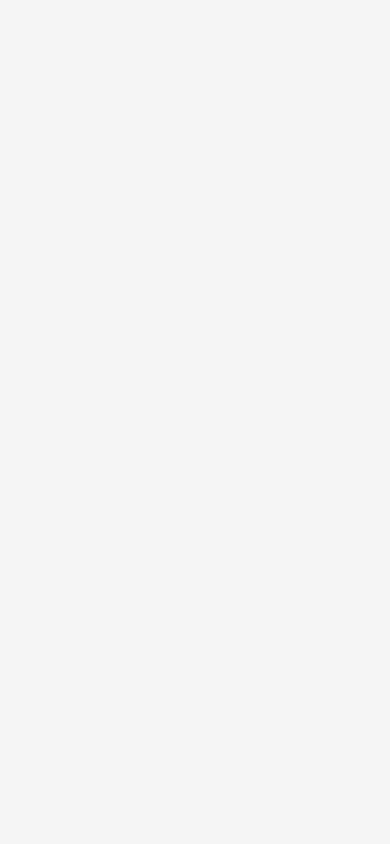
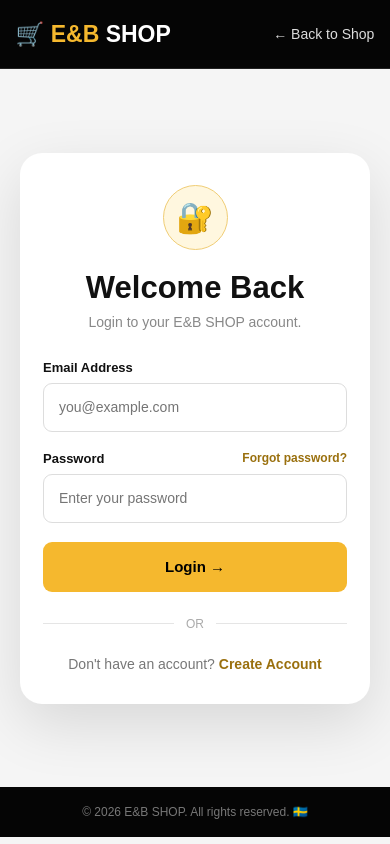
Before and after one commit to mreb6832-cpu/EBSHOP, a website: page login.html in a window 390 px wide. Drawn offline with Linux system fonts and the light colour scheme.

Commit message:
Update login.html

````diff
--- a/login.html
+++ b/login.html
@@ -38,6 +38,8 @@
       color: inherit;
     }
 
+    /* HEADER */
+
     header {
       background: #050505;
       color: white;
@@ -70,6 +72,8 @@
     .back:hover {
       color: var(--gold);
     }
+
+    /* MAIN */
 
     main {
       min-height: calc(100vh - 126px);
@@ -153,7 +157,6 @@
       font-size: 12px;
       color: #9a700e;
       font-weight: 700;
-      cursor: pointer;
     }
 
     .login-btn {
@@ -225,6 +228,8 @@
       font-weight: 800;
     }
 
+    /* FOOTER */
+
     footer {
       background: #050505;
       color: #777;
@@ -235,5 +240,232 @@
 
     @media (max-width: 500px) {
       .login-box {
-        pa
-```
+        padding: 32px 23px;
+      }
+
+      .nav {
+        min-height: 68px;
+      }
+
+      .logo {
+        font-size: 23px;
+      }
+    }
+  </style>
+</head>
+
+<body>
+
+  <!-- HEADER -->
+
+  <header>
+    <div class="nav">
+
+      <a href="index.html" class="logo">
+        🛒 <span>E&B</span> SHOP
+      </a>
+
+      <a href="index.html" class="back">
+        ← Back to Shop
+      </a>
+
+    </div>
+  </header>
+
+
+  <!-- LOGIN -->
+
+  <main>
+
+    <div class="login-box">
+
+      <div class="login-icon">
+        🔐
+      </div>
+
+      <h1>Welcome Back</h1>
+
+      <p class="subtitle">
+        Login to your E&B SHOP account.
+      </p>
+
+
+      <div id="message" class="message"></div>
+
+
+      <form id="loginForm">
+
+        <div class="form-group">
+
+          <label for="email">
+            Email Address
+          </label>
+
+          <input
+            type="email"
+            id="email"
+            placeholder="you@example.com"
+            required
+          >
+
+        </div>
+
+
+        <div class="form-group">
+
+          <div class="password-row">
+
+            <label for="password">
+              Password
+            </label>
+
+            <a href="#" class="forgot" onclick="forgotPassword(event)">
+              Forgot password?
+            </a>
+
+          </div>
+
+          <input
+            type="password"
+            id="password"
+            placeholder="Enter your password"
+            required
+          >
+
+        </div>
+
+
+        <button
+          type="submit"
+          class="login-btn"
+        >
+          Login →
+        </button>
+
+      </form>
+
+
+      <div class="divider">
+        OR
+      </div>
+
+
+      <p class="register-text">
+        Don't have an account?
+        <a href="register.html">
+          Create Account
+        </a>
+      </p>
+
+    </div>
+
+  </main>
+
+
+  <!-- FOOTER -->
+
+  <footer>
+    © 2026 E&B SHOP. All rights reserved. 🇸🇪
+  </footer>
+
+
+  <!-- JAVASCRIPT -->
+
+  <script>
+
+    const loginForm =
+      document.getElementById("loginForm");
+
+    const message =
+      document.getElementById("message");
+
+
+    loginForm.addEventListener("submit", function(event) {
+
+      event.preventDefault();
+
+      const email =
+        document.getElementById("email").value.trim();
+
+      const password =
+        document.getElementById("password").value;
+
+
+      message.className = "message";
+      message.textContent = "";
+
+
+      if (!email || !password) {
+
+        message.className = "message error";
+
+        message.textContent =
+          "Please enter your email and password.";
+
+        return;
+      }
+
+
+      /*
+        TEMPORARY LOGIN
+
+        Real authentication will be connected
+        to the E&B SHOP database later.
+      */
+
+
+      const savedEmail =
+        localStorage.getItem("ebShopCustomerEmail");
+
+
+      if (
+        savedEmail &&
+        savedEmail.toLowerCase() === email.toLowerCase()
+      ) {
+
+        localStorage.setItem(
+          "ebShopLoggedIn",
+          "true"
+        );
+
+        message.className =
+          "message success";
+
+        message.textContent =
+          "Login successful. Opening your account...";
+
+
+        setTimeout(function() {
+
+          window.location.href =
+            "account.html";
+
+        }, 1000);
+
+      } else {
+
+        message.className =
+          "message error";
+
+        message.textContent =
+          "Account not found. Please register first.";
+
+      }
+
+    });
+
+
+    function forgotPassword(event) {
+
+      event.preventDefault();
+
+      alert(
+        "Password recovery will be connected when the real account system is added."
+      );
+
+    }
+
+  </script>
+
+</body>
+</html>
````
